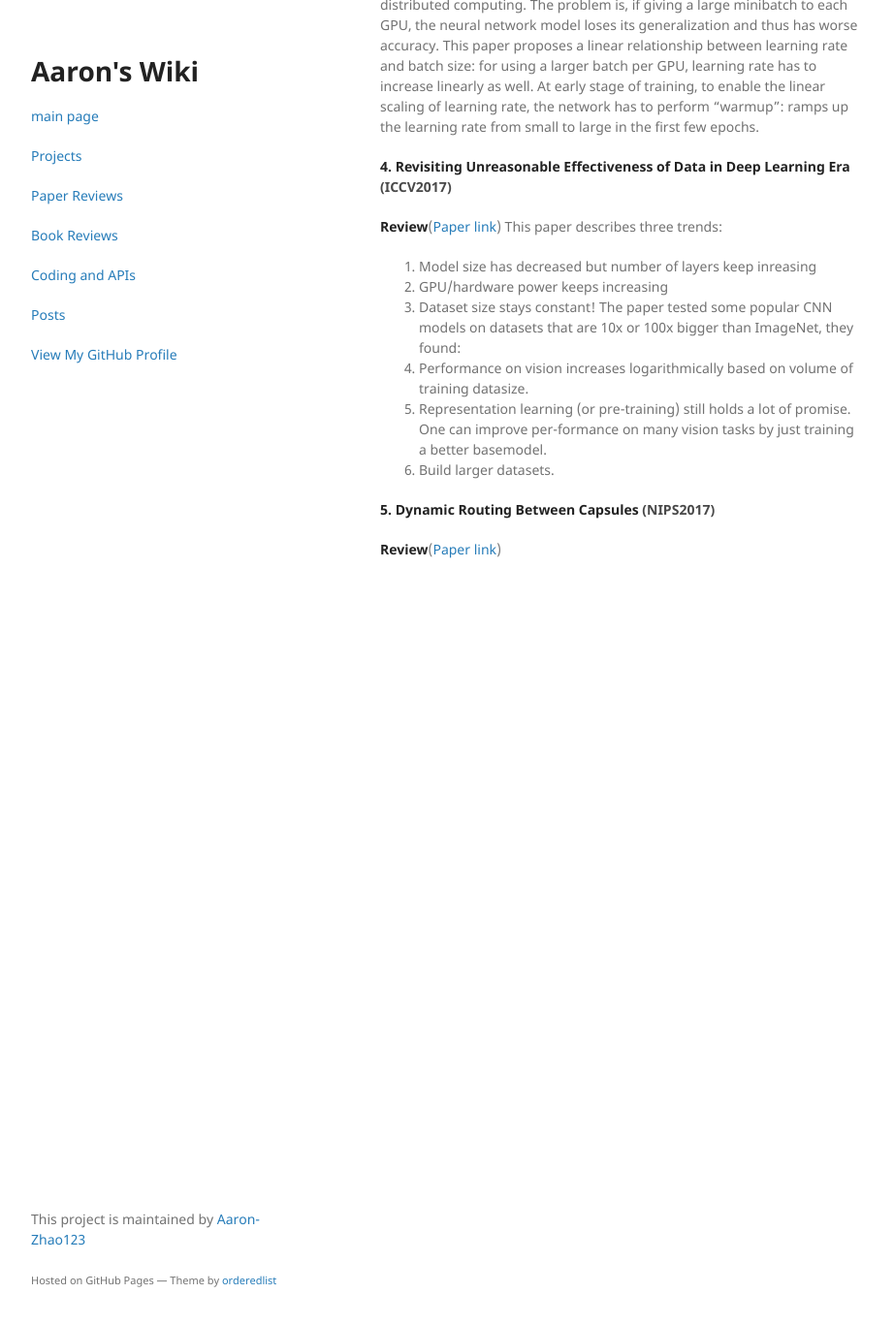
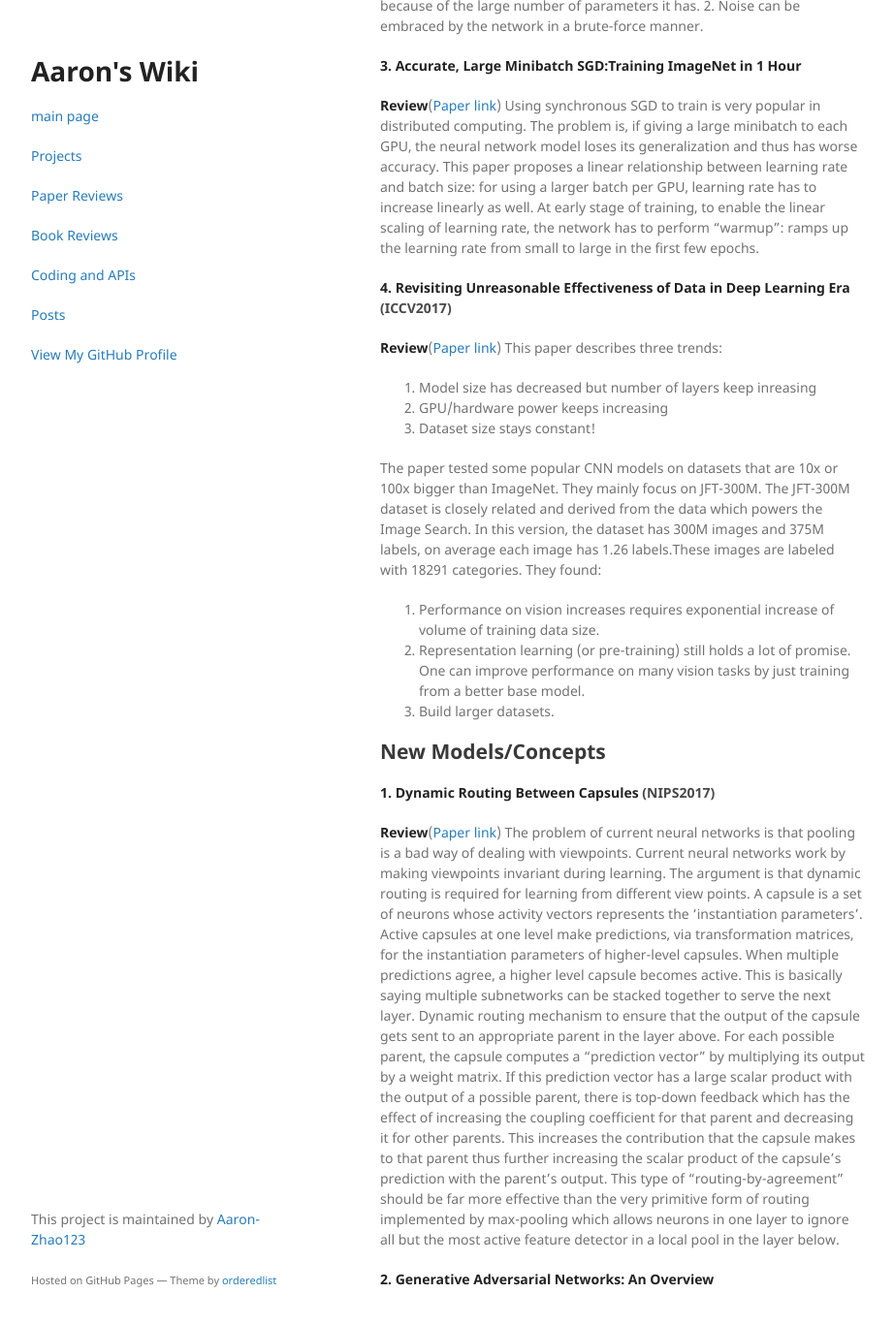
Before and after one commit to Aaron-Zhao123/blog, a Jekyll site: the page built from papers/train/train_summary.md, in a window 1280 px wide and 1400 px high, scrolled down 698 px. Shown: the top 1367 px of the window at 97% size, without its empty margins (178-1100 px from the left). Built offline with Jekyll 4.4.1, drawn with Linux system fonts in a browser that asks for light colours; our own code applies the rules of GitHub Pages for plain Markdown files; some of the changed text lies outside the part shown.

Commit message:
added reviews to capsule paper

```diff
--- a/papers/train/train_summary.md
+++ b/papers/train/train_summary.md
@@ -3,15 +3,20 @@ layout: default
 ---
 
 # [](#list) List of papers
+  * Training [details](#Training)
   1. **DSD:  DENSE-SPARSE-DENSE Training For Deep Neural Network**
   2. **Understanding deep learning requires rethinking generalization**
   3. **Accurate, Large Minibatch SGD:Training ImageNet in 1 Hour**
   4. **Revisiting Unreasonable Effectiveness of Data in Deep Learning Era**
-  5. **Dynamic Routing Between Capsules**
+
+  * New Models/Concepts [details](#concepts)
+  1. **Dynamic Routing Between Capsules**
+  2. **Generative Adversarial Networks: An Overview**
+
 
 * * *
 
-## <a id="Training Methods"></a>Training
+## <a id="Training"></a>Training
 
 #### **1. DENSE-SPARSE-DENSE Training For Deep Neural Network**
 **Review**([Paper link](https://arxiv.org/pdf/1607.04381.pdf))
@@ -39,12 +44,38 @@ This paper describes three trends:
 1. Model size has decreased but number of layers keep inreasing
 2. GPU/hardware power keeps increasing
 3. Dataset size stays constant!
+
 The paper tested some popular CNN models on datasets that are 10x or 100x bigger
-than ImageNet, they found:
-1. Performance on vision increases logarithmically based on volume of
-training datasize.
-2. Representation learning (or pre-training) still holds a lot of promise. One can improve per-formance on many vision tasks by just training a better basemodel.
+than ImageNet. They mainly focus on JFT-300M.
+The  JFT-300M  dataset  is closely related and derived from the data which powers
+the Image Search. In this version, the dataset has 300M images and 375M labels,  on average each image has 1.26 labels.These images are labeled with 18291 categories. They found:
+
+1. Performance on vision increases requires exponential increase of volume of
+training data size.
+2. Representation learning (or pre-training) still holds a lot of promise.
+One can improve performance on many vision tasks by just training from a better
+base model.
 3. Build larger datasets.
 
-#### **5. Dynamic Routing Between Capsules** (NIPS2017)
+## <a id="concepts"></a>New Models/Concepts
+
+#### **1. Dynamic Routing Between Capsules** (NIPS2017)
 **Review**([Paper link](https://arxiv.org/abs/1710.09829v1))
+The problem of current neural networks is that pooling is a bad way of dealing
+with viewpoints. Current neural networks work by making viewpoints
+invariant during learning. The argument is that dynamic routing is required
+for learning from different view points.
+A capsule is a set of neurons whose activity vectors represents the 'instantiation
+parameters'. Active capsules at one level make predictions, via transformation
+matrices, for the instantiation parameters of higher-level capsules.
+When multiple predictions agree, a higher level capsule becomes active.
+This is basically saying multiple subnetworks can be stacked together to serve
+the next layer.
+Dynamic routing mechanism to ensure that the output of the capsule gets sent to an appropriate parent in the layer above.
+For each possible parent, the capsule computes a “prediction vector” by multiplying its output by a weight matrix.
+If this prediction vector has a large scalar product with the output of a possible parent, there is top-down feedback which has the effect of increasing the coupling coefficient for that parent and decreasing it for other parents.
+This increases the contribution that the capsule makes to that parent thus further increasing the scalar product of the capsule’s prediction with the parent’s output.
+This type of “routing-by-agreement” should be far more effective than the very primitive form of routing implemented by max-pooling which allows neurons in one layer to ignore all but the most active feature detector in a local pool in the layer below.
+
+
+#### **2. Generative Adversarial Networks: An Overview**
```
